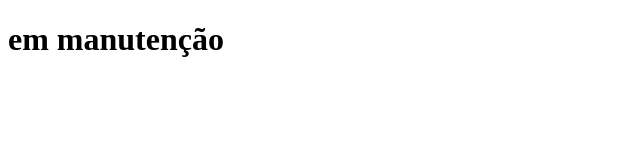
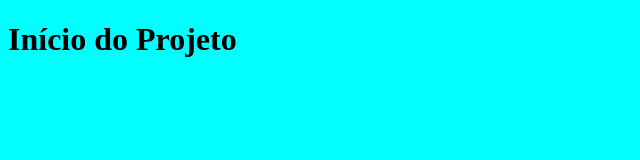
Before and after one commit to RobsonFacione/ControleEstoque, a plain HTML site: page index.html in a window 1280 px wide. Shown: the whole page, without its empty margins (0-640 px from the left). Drawn offline with Linux system fonts and the light colour scheme.

Commit message:
Testando terminal Git dentro do VS Code

```diff
--- a/index.html
+++ b/index.html
@@ -4,8 +4,13 @@
     <meta charset="UTF-8">
     <meta name="viewport" content="width=device-width, initial-scale=1.0">
     <title>Document</title>
+    <style>
+        body{
+            background-color: aqua;
+        }
+    </style>
 </head>
 <body>
-    <h1>em manutenção</h1>
+    <h1>Início do Projeto</h1>
 </body>
 </html>
```
